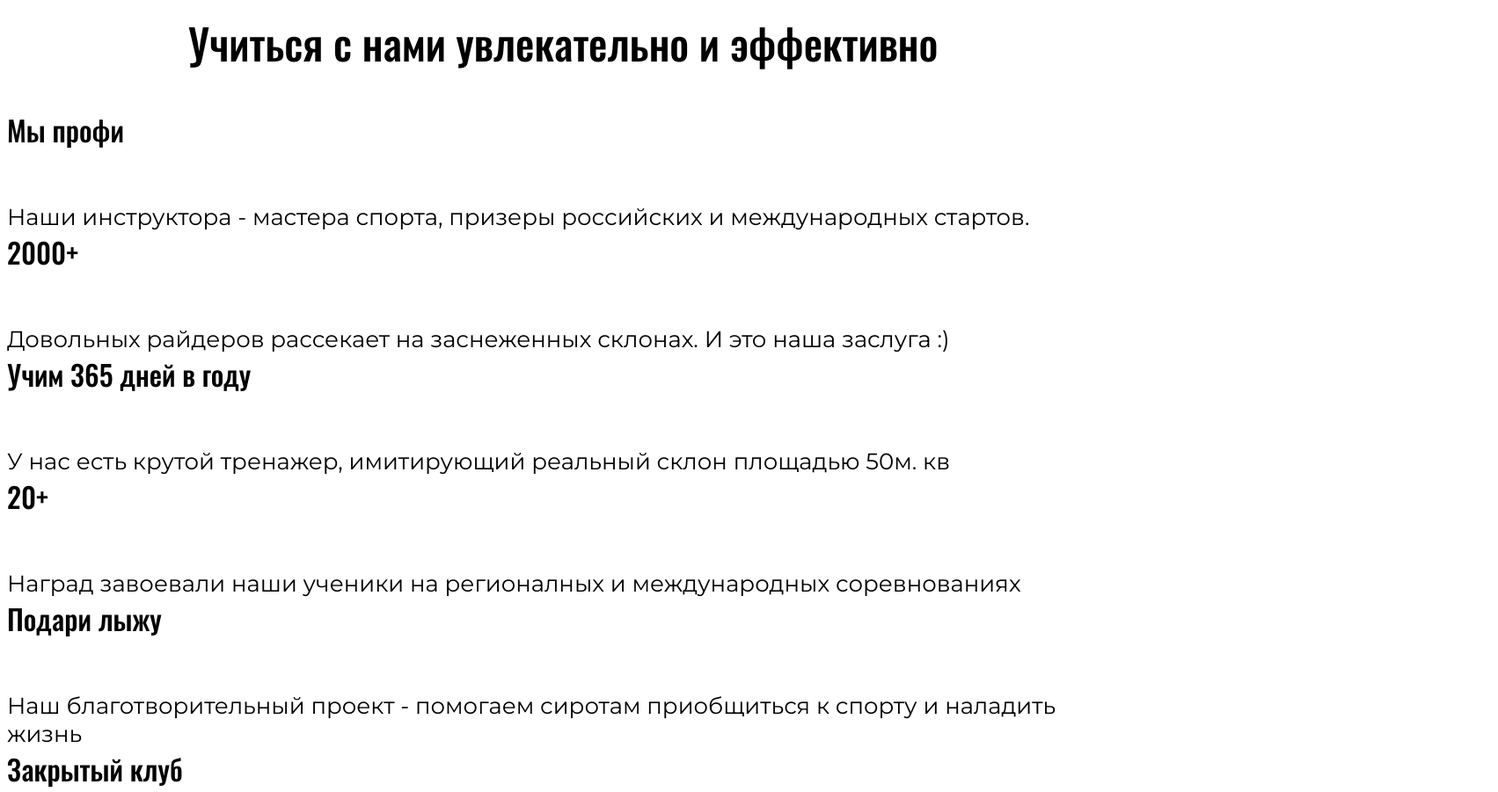
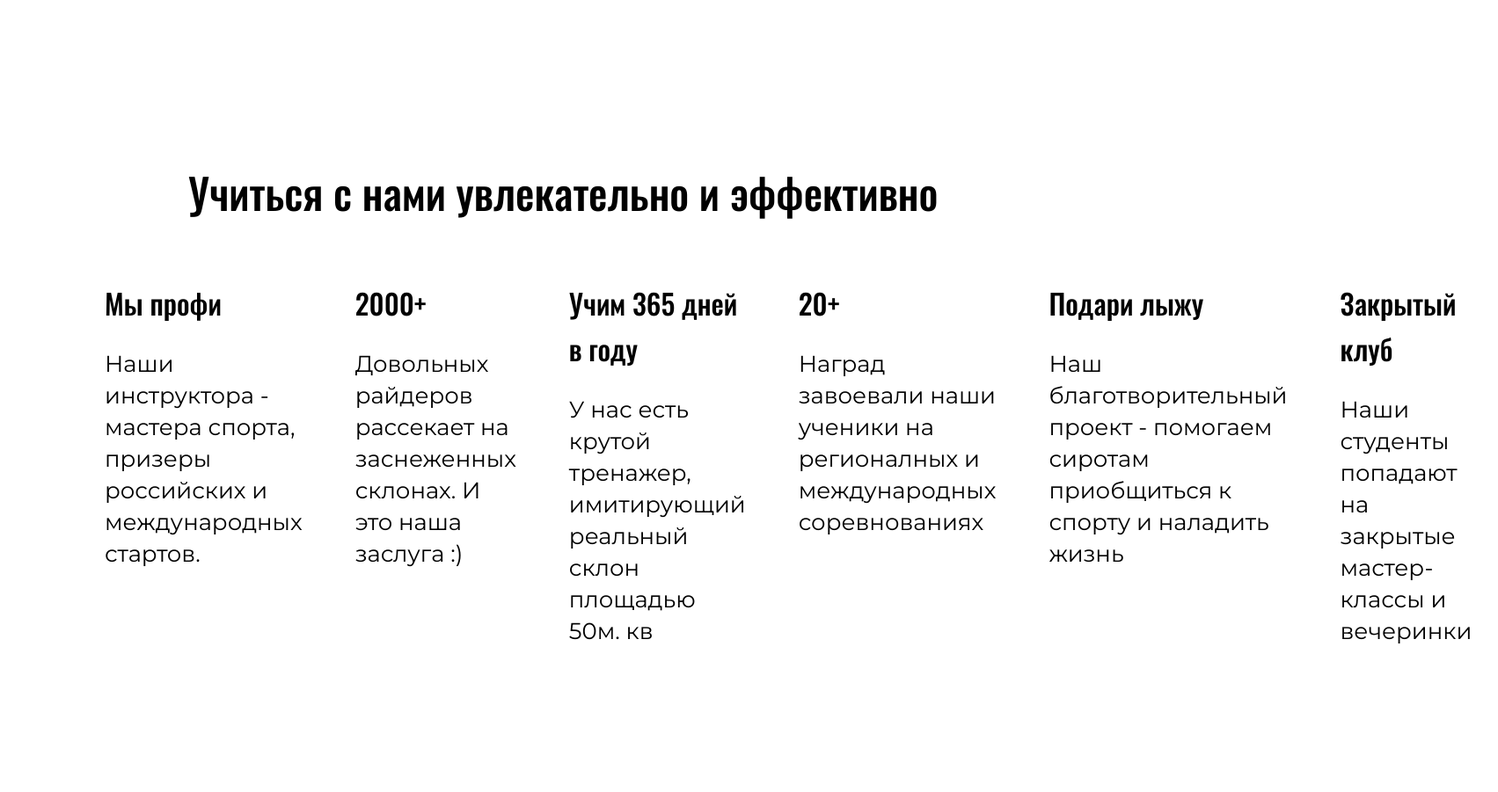
Before and after one commit to ValeriaVeber/ski-school-saganovich, a plain HTML site: page index.html in a window 1280 px wide. Shown: the part 920-1821 px from the top of the page at 88% size, 1703 px wide, since content can reach past the window. Drawn offline with Linux system fonts and the light colour scheme.

Commit message:
Работа с DESC-ITEMS: маргины, падинги, флексы.

```diff
--- a/index.html
+++ b/index.html
@@ -30,22 +30,43 @@
                     центре города с применением уникального тренажера, имитирующего склон</p>
             </section>
         </div>
+        <section class="desc-items">
+            <h2 class="desc-text">Учиться с нами увлекательно и эффективно
+            </h2>
+            <div class="desc-wrap">
+                <span class="desc-blocks">
+                    <strong class="item-title">Мы профи </strong>
+                    <p class="item-text">Наши инструктора - мастера спорта, призеры российских и международных стартов.
+                    </p>
+                </span>
 
-        <section class="desc-items">
-            <h2 class="desc-text">Учиться с нами увлекательно и эффективно</h2>
-            <strong class="item-title">Мы профи </strong>
-            <p class="item-text">Наши инструктора - мастера спорта, призеры российских и международных стартов.</p>
+                <span class="desc-blocks">
                     <strong class="item-title">2000+</strong>
                     <p class="item-text">Довольных райдеров рассекает на заснеженных склонах. И это наша заслуга :)</p>
+                </span>
+
+                <span class="desc-blocks">
                     <strong class="item-title">Учим 365 дней в году</strong>
                     <p class="item-text">У нас есть крутой тренажер, имитирующий реальный склон площадью 50м. кв</p>
+                </span>
+
+                <span class="desc-blocks">
                     <strong class="item-title">20+</strong>
                     <p class="item-text">Наград завоевали наши ученики на регионалных и международных соревнованиях</p>
+                </span>
+
+                <span class="desc-blocks">
                     <strong class="item-title">Подари лыжу</strong>
-            <p class="item-text">Наш благотворительный проект - помогаем сиротам приобщиться к спорту и наладить жизнь
-            </p>
+                    <p class="item-text">Наш благотворительный проект - помогаем сиротам приобщиться к спорту и наладить
+                        жизнь</p>
+                </span>
+
+                <span class="desc-blocks">
                     <strong class="item-title">Закрытый клуб</strong>
                     <p class="item-text">Наши студенты попадают на закрытые мастер-классы и вечеринки</p>
+                </span>
+            </div>
+
         </section>
 
         <div class="order-text">
--- a/style/style.css
+++ b/style/style.css
@@ -127,7 +127,7 @@ li {
    font-weight: 500;
    font-size: 60px;
    line-height: 89px;
-   color:white;
+   color: white;
    text-align: center;
    text-shadow: 1px 1px 2px #060D10;
 }
@@ -152,27 +152,45 @@ text-shadow: 1px 1px 2px #060D10;
 
 p {
    margin-block-start: 60px;
-   margin-block-end:0;
+   margin-block-end: 0;
 }
+
+.desc-items {
+   padding: 170px 81px;
+}
+
 .desc-text {
    font-family: oswald, serif;
    font-weight: 500;
    font-size: 48px;
    text-align: center;
-
 }
 
+.desc-wrap {
+   display: flex;
+   flex-wrap: nowrap;
+}
+
+.desc-blocks {
+   padding: 25px 30px 70px;
+   width: 406px;
+}
 
 .item-title {
-   font-family: oswald, serif;
+   font-family: 'Oswald', serif;
+   font-style: normal;
    font-weight: 500;
    font-size: 32px;
+   line-height: 52px;
 }
 
 .item-text {
-   font-family: montserrat, serif;
+   font-family: 'Montserrat';
+   font-style: normal;
    font-weight: 400;
    font-size: 26px;
+   line-height: 36px;
+   margin-block-start: 25px;
 }
 
 .call-action {
```
Lines whose indentation alone changed are shown as unchanged.
